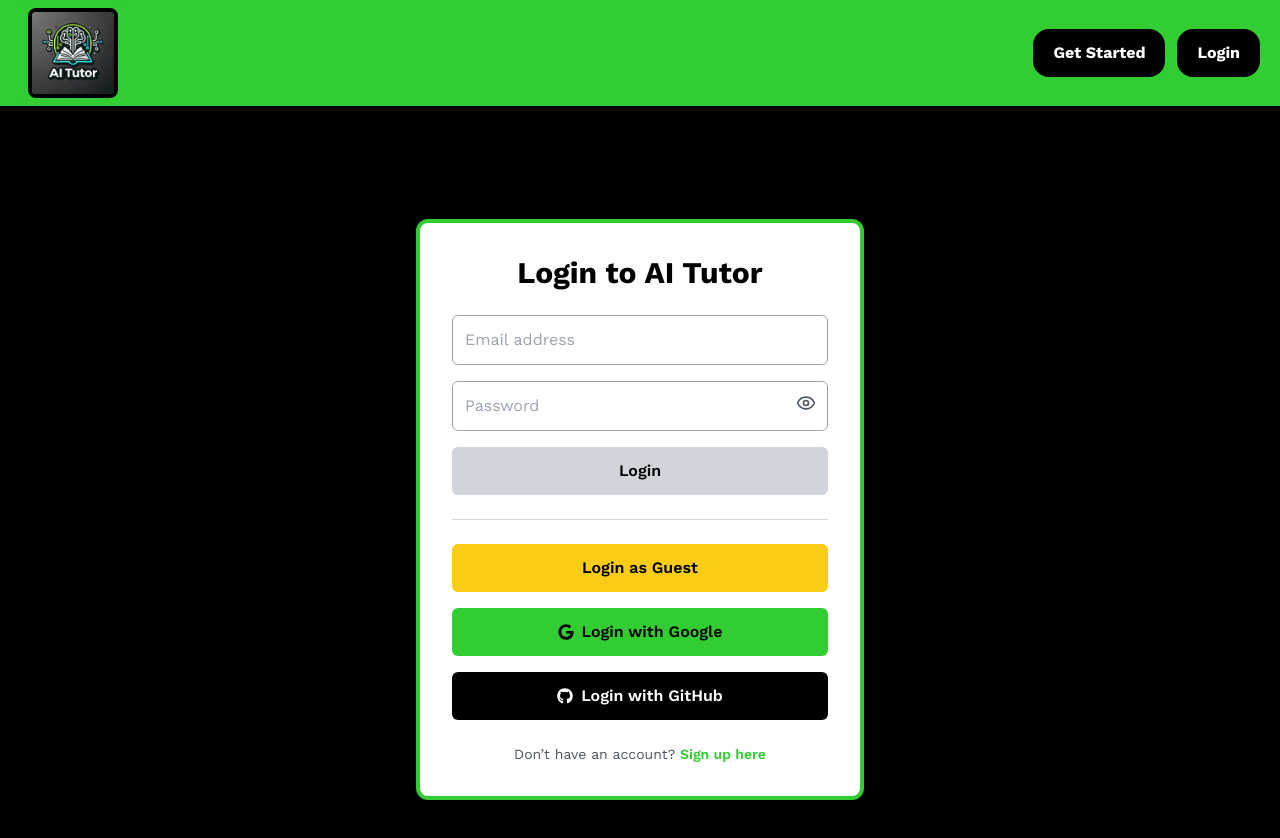
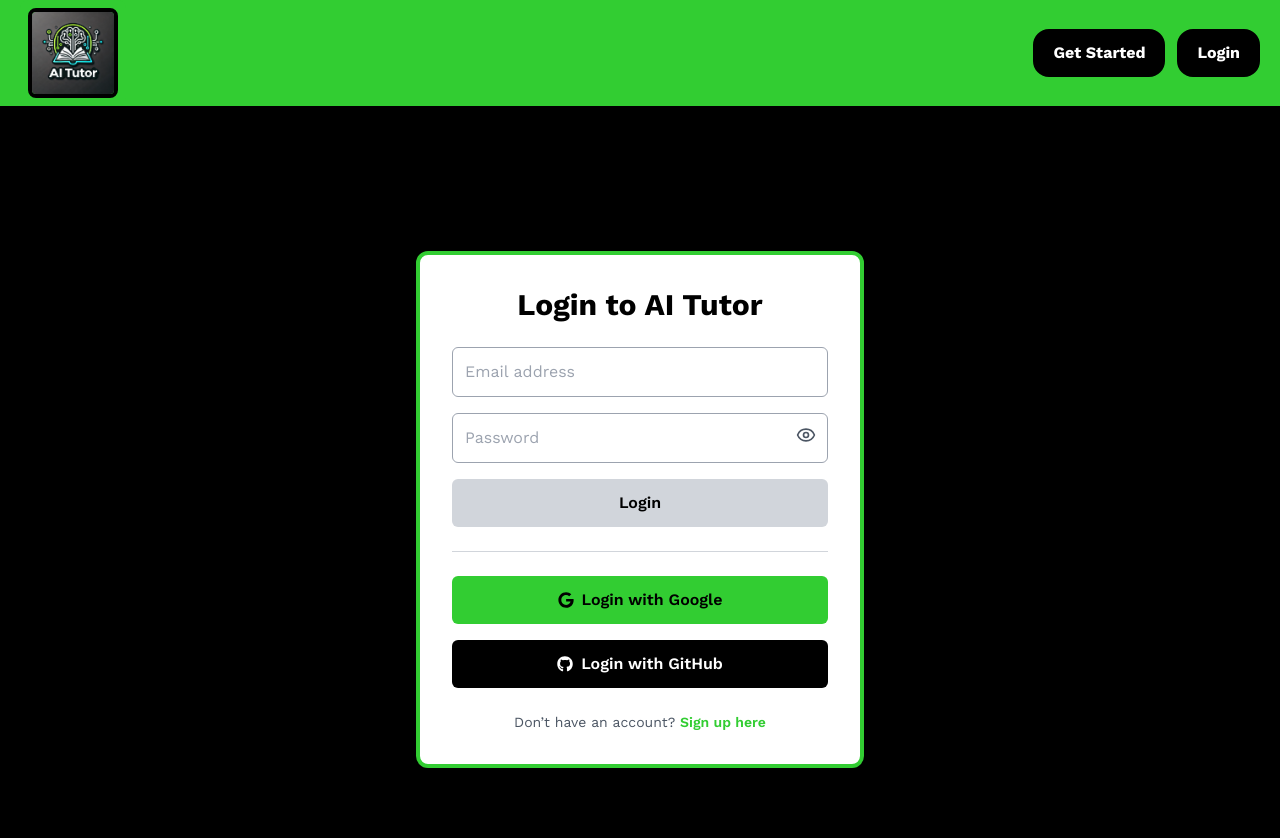
Before and after one commit to jhalilaj/my-ai, a Next.js app: page /login in a window 1280 px wide. Shown: the top 838 px of the page. Built offline with nearby package versions, Linux system fonts and the light colour scheme; no server answers.

Commit message:
No guest

```diff
--- a/app/(root)/login/page.tsx
+++ b/app/(root)/login/page.tsx
@@ -121,16 +121,6 @@
         <div className="h-px bg-gray-300 my-2" />
 
         <div className="flex flex-col gap-4">
-          {/* Guest Login */}
-          <button
-            onClick={handleGuestLogin}
-            type="button"
-            className="flex items-center justify-center gap-2 bg-yellow-400 text-black font-semibold py-3 px-6 rounded-md hover:scale-105 transition-all w-full"
-          >
-            Login as Guest
-          </button>
-
-          {/* Social Logins */}
           <button
             onClick={() => signIn("google")}
             type="button"
```
